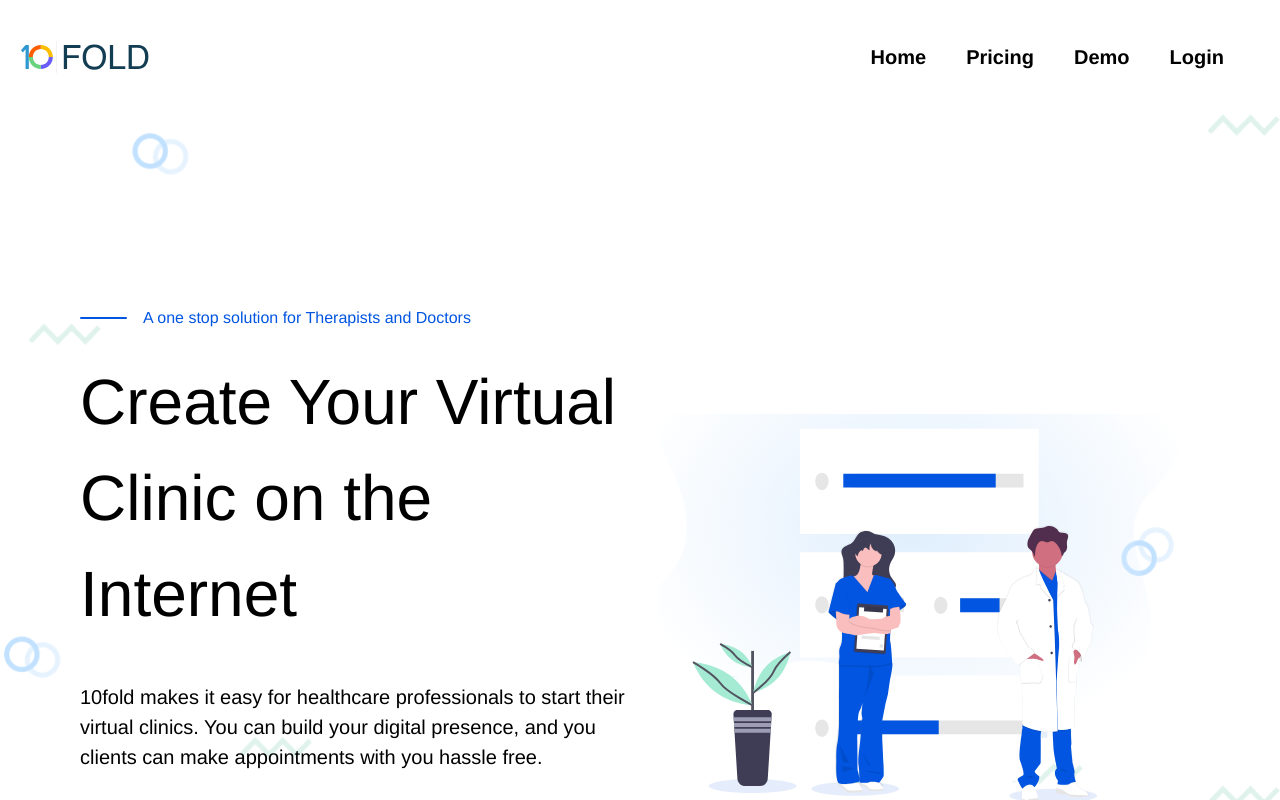
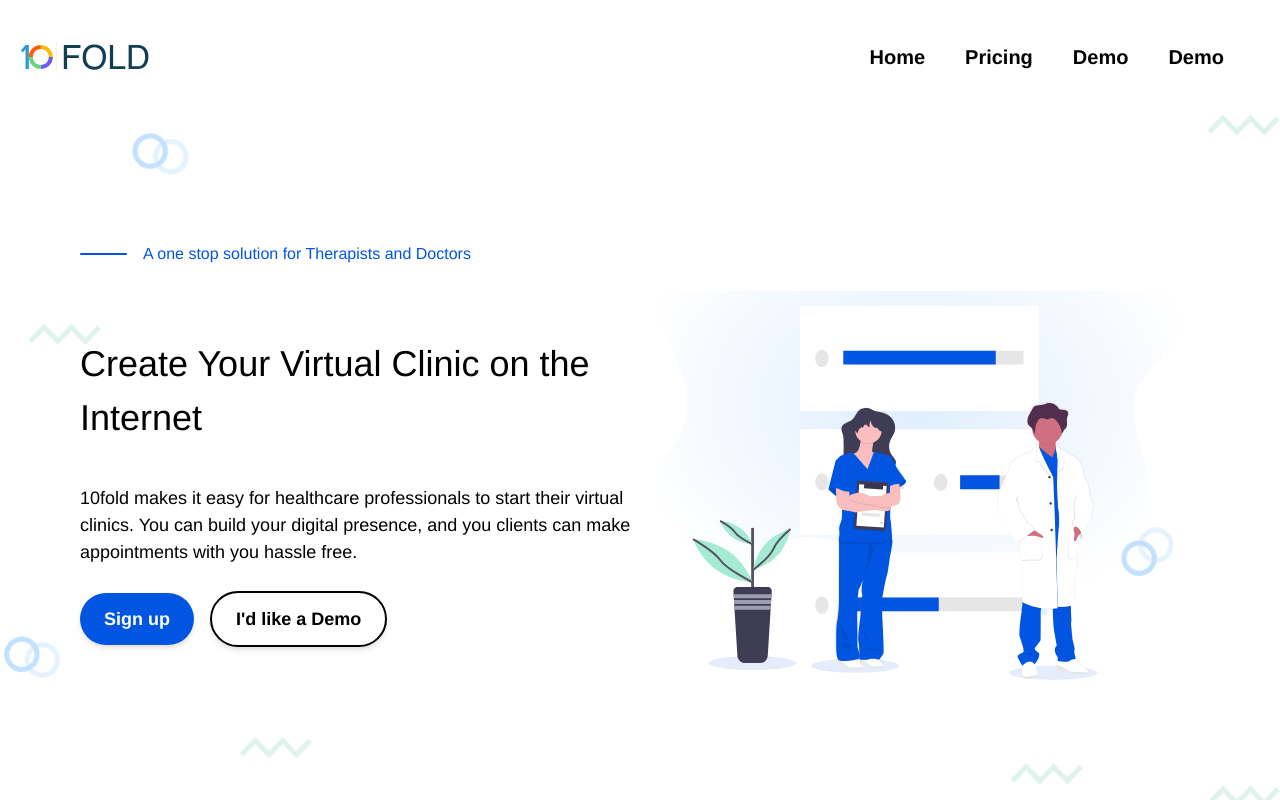
Before and after one commit to Kounter/landing-page, a React (Create React App) app: page / in a window 1280 px wide. Shown: the top 800 px of the page. Built offline with nearby package versions, Linux system fonts and the light colour scheme.

Commit message:
update: update links for buttons

```diff
--- a/src/components/endingSection.js
+++ b/src/components/endingSection.js
@@ -22,9 +22,13 @@ const EndingSection = (props) => {
         </p>
       </div>
       <div className="mt-10">
-        <button className="px-8 py-4 text-xl rounded-full bg-core-blue text-white font-bold">
+        <a
+          href="https://app.10fold.in/"
+          target="_blank"
+          className="px-8 py-4 text-xl rounded-full bg-core-blue text-white font-bold"
+        >
           Sign up
-        </button>
+        </a>
       </div>
     </div>
   );
--- a/src/components/header.js
+++ b/src/components/header.js
@@ -15,10 +15,17 @@ const Header = (props) => {
               Pricing
             </div>
             <div className="ml-10 hover:text-core-blue cursor-pointer">
-              Demo
+              <a
+                href="https://shubham.10fold.in/appointment/27"
+                target="_blank"
+              >
+                Demo
+              </a>
             </div>
             <div className="ml-10 hover:text-core-blue cursor-pointer">
-              Login
+              <a href="https://app.10fold.in/" target="_blank">
+                Demo
+              </a>
             </div>
           </div>
         </div>
--- a/src/components/howWeHelp.js
+++ b/src/components/howWeHelp.js
@@ -20,7 +20,7 @@ const HowWeHelp = (props) => {
 
       <div className="mt-10 ">
         <div className=" w-full flex flex-wrap items-center justify-between">
-          <div className="w-full lg:w-1/2 px-5 lg:px-20 xxl:px-40">
+          <div className="w-full lg:w-1/2 px-5 lg:px-20 xxl:px-24 xxxl:px-40">
             <div
               id="help-info-card-1"
               className=" relative w-full h-128 shadow-lg rounded-lg border-solid border-2 border-gray-300 "
@@ -54,7 +54,7 @@ const HowWeHelp = (props) => {
             </div>
           </div>
 
-          <div className="w-full lg:w-1/2 px-5 lg:px-20 xxl:px-40">
+          <div className="w-full lg:w-1/2 px-5 lg:px-20 xxl:px-24 xxxl:px-40">
             <div
               id="help-info-card-2"
               className=" relative w-full  h-128 shadow-lg rounded-lg border-solid border-2 border-gray-300"
--- a/src/components/mainLanding.js
+++ b/src/components/mainLanding.js
@@ -5,7 +5,10 @@ import BlueLineSVG from 'assets/blue_line.svg';
 
 const MainLanding = (props) => {
   return (
-    <div id="main-landing" className="py-48 px-4 sm:px-10 lg:px-20 xxl:px-40">
+    <div
+      id="main-landing"
+      className="py-20 lg:py-32 xxxl:py-48 4xl:py-56 5xl:py-64 6xl:py-84 px-4 sm:px-10 lg:px-20 xxl:px-40"
+    >
       <div className="flex items-center">
         <div>
           <img src={BlueLineSVG} />
@@ -18,21 +21,29 @@ const MainLanding = (props) => {
       <div className="mt-6">
         <div className="w-full flex items-center">
           <div className="w-1/2">
-            <div className="text-left" style={{ fontSize: '4rem' }}>
+            <div className="text-left text-lg lg:text-4xl xxxl:text-6xl  ">
               Create Your Virtual Clinic on the Internet
             </div>
-            <div className="mt-10 text-xl text-left">
+            <div className="mt-10 text-sm lg:text-lg xxxl:text-xl text-left">
               10fold makes it easy for healthcare professionals to start their
               virtual clinics. You can build your digital presence, and you
               clients can make appointments with you hassle free.
             </div>
-            <div className="mt-10 text-xl text-left">
-              <button className="px-6 py-2 rounded-full bg-core-blue text-white font-bold shadow-md">
+            <div className="mt-10 text-md xl:text-lg xxxl:text-xl 5xl:text-2xl text-left">
+              <a
+                href="https://app.10fold.in/"
+                target="_blank"
+                className="px-6 py-4 rounded-full bg-core-blue text-white font-bold shadow-md"
+              >
                 Sign up
-              </button>
-              <button className="ml-4 px-6 py-2 rounded-full bg-white text-black border-black border-2 font-bold shadow-md">
+              </a>
+              <a
+                href="https://shubham.10fold.in/appointment/27"
+                target="_blank"
+                className="ml-4 px-6 py-4 rounded-full bg-white text-black border-black border-2 font-bold shadow-md"
+              >
                 I'd like a Demo
-              </button>
+              </a>
             </div>
           </div>
           <div className="w-1/2 flex items-center justify-center">
--- a/src/components/pricing.js
+++ b/src/components/pricing.js
@@ -48,12 +48,14 @@ const PricingSection = (props) => {
                 </div>
 
                 <div className="flex items-center justify-center">
-                  <button
+                  <a
+                    href="https://app.10fold.in/"
+                    target="_blank"
                     className="absolute bottom-0 px-10 py-4 rounded-full shadow-md text-xl bg-core-blue text-white font-bold"
                     style={{ bottom: '-30px' }}
                   >
                     Sign up
-                  </button>
+                  </a>
                 </div>
               </div>
             </div>
@@ -81,12 +83,14 @@ const PricingSection = (props) => {
                 </div>
 
                 <div className="flex items-center justify-center">
-                  <button
+                  <a
+                    href="https://app.10fold.in/"
+                    target="_blank"
                     className="absolute bottom-0 px-10 py-4 rounded-full shadow-md text-xl bg-core-blue text-white font-bold"
                     style={{ bottom: '-30px' }}
                   >
                     Sign up
-                  </button>
+                  </a>
                 </div>
               </div>
             </div>
@@ -115,12 +119,14 @@ const PricingSection = (props) => {
                 </div>
 
                 <div className="flex items-center justify-center">
-                  <button
+                  <a
+                    href="https://app.10fold.in/"
+                    target="_blank"
                     className="absolute bottom-0 px-10 py-4 rounded-full shadow-md text-xl bg-core-blue text-white font-bold"
                     style={{ bottom: '-30px' }}
                   >
                     Sign up
-                  </button>
+                  </a>
                 </div>
               </div>
             </div>
```
Also changed, not shown: 1 other file (tests, documents, lock files or other folders).
